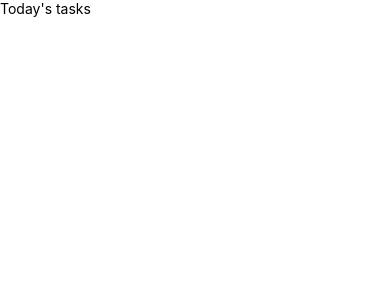
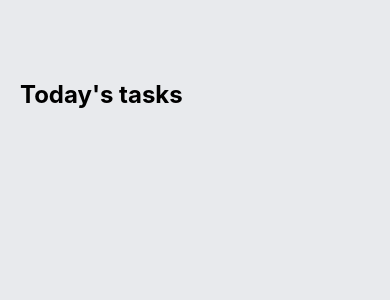
Before and after one commit to EdwinBayingana/TodoApp-react-native, a React Native app: screen / in a window 390 px wide. Shown: the top 300 px of the page. Built offline with nearby package versions, Linux system fonts and the light colour scheme.

Commit message:
style the section title

```diff
--- a/App.js
+++ b/App.js
@@ -19,9 +19,15 @@ export default function App() {
 const styles = StyleSheet.create({
   container: {
     flex: 1,
-    backgroundColor: '#fff',
+    backgroundColor: '#E8EAED',
   },
-  tasksWrapper: {},
-  sectionTitle: {},
+  tasksWrapper: {
+    paddingTop: 80,
+    paddingHorizontal: 20,
+  },
+  sectionTitle: {
+    fontSize: 24,
+    fontWeight: 'bold',
+  },
   items: {},
 });
```
